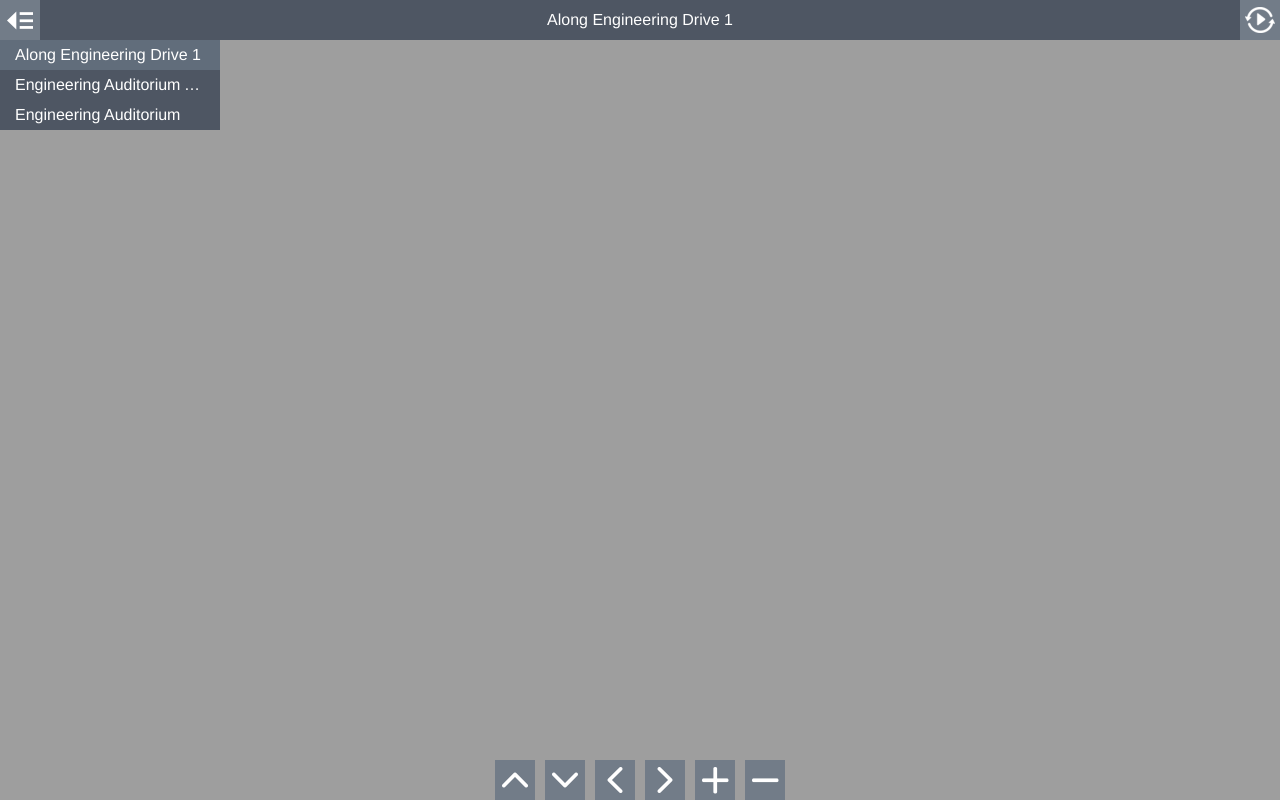
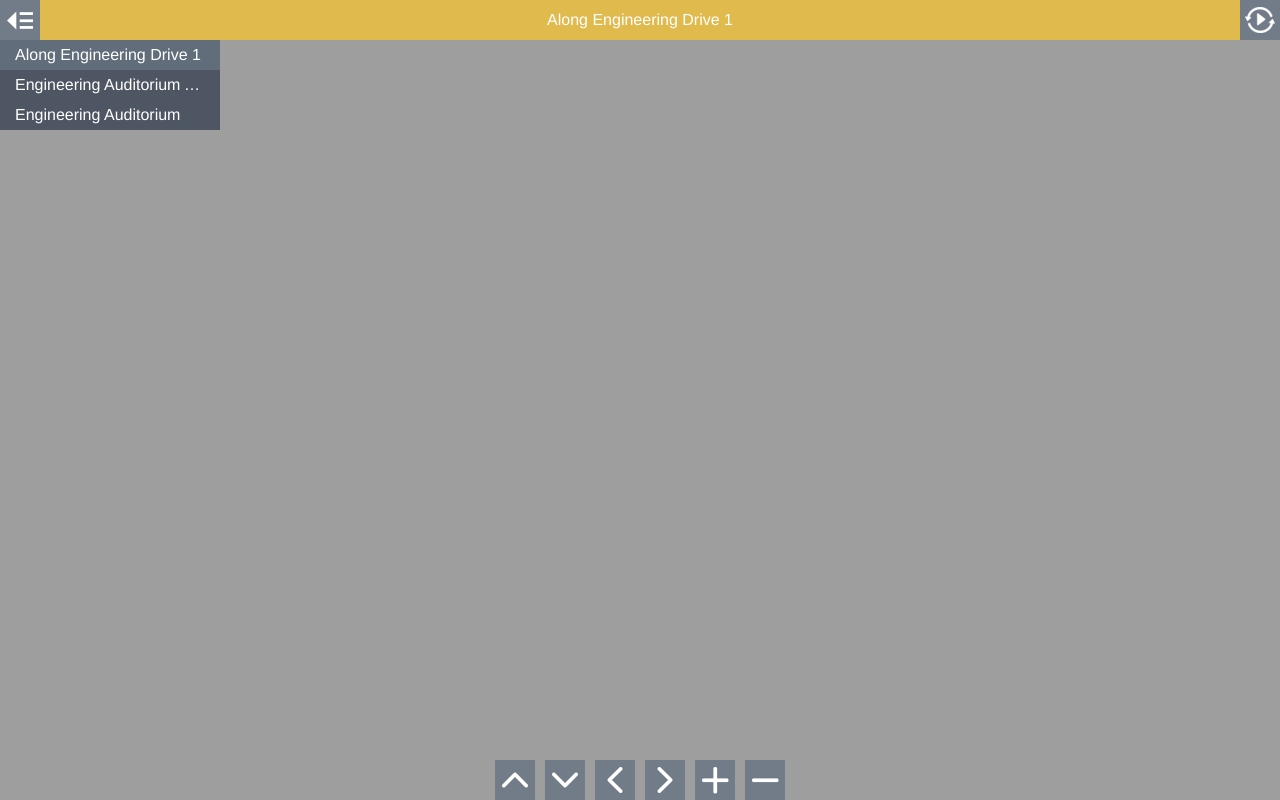
Before and after one commit to AWYWY/Engine-Test, a plain HTML site: page index.html in a window 1280 px wide. Drawn offline with Linux system fonts and the light colour scheme; animation ran at ten frames a second.

Commit message:
Update style.css

```diff
--- a/style.css
+++ b/style.css
@@ -79,8 +79,8 @@ body.multiple-scenes.mobile #titleBar {
   height: 100%;
   line-height: 30px;
   padding: 5px;
-  background-color: rgb(58,68,84);
-  background-color: rgba(58,68,84,0.8);
+  background-color: rgb(242, 193, 58);
+  background-color: rgba(242, 193, 58, 0.8);
   overflow: hidden;
   text-overflow: ellipsis;
   white-space: nowrap;
```
